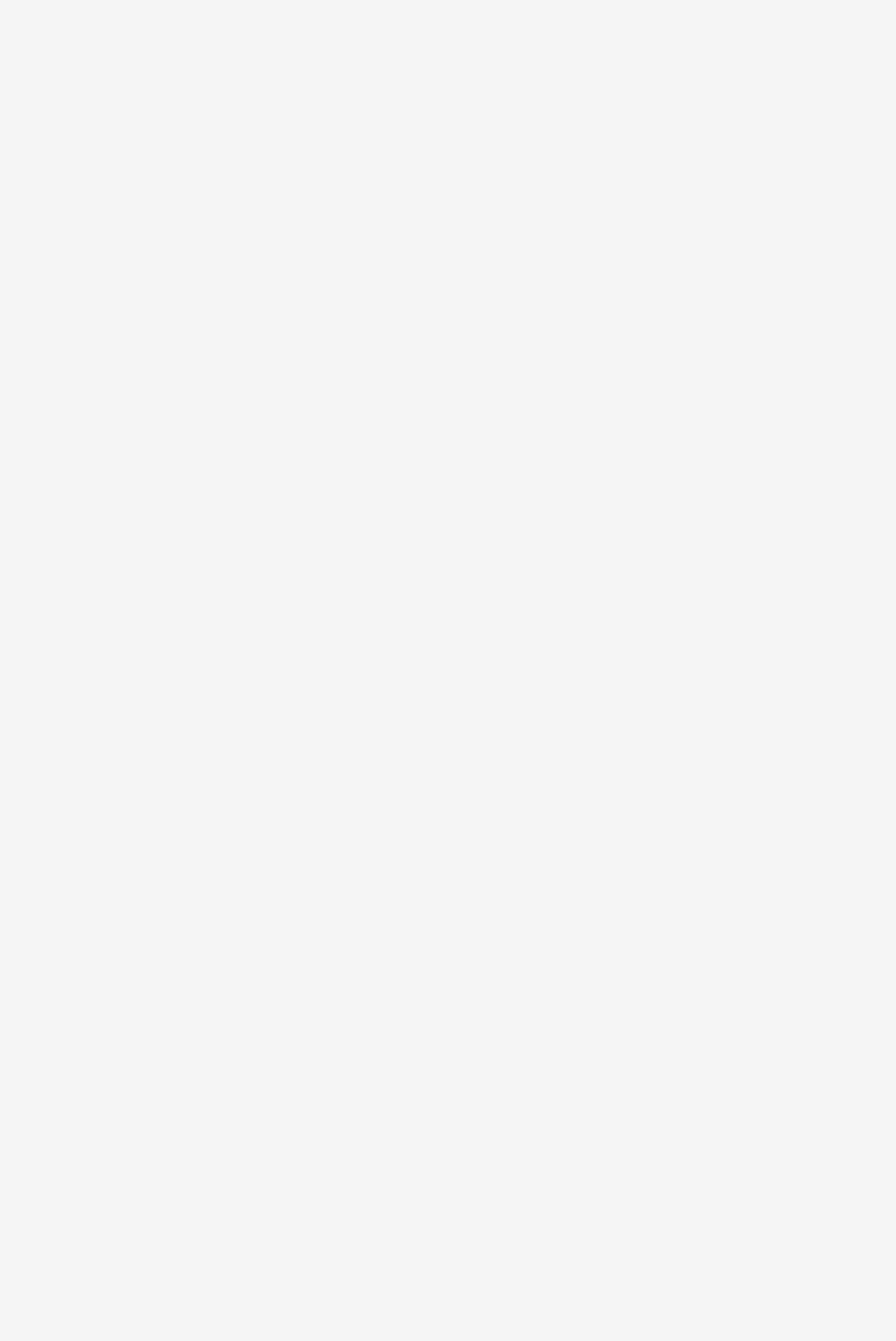
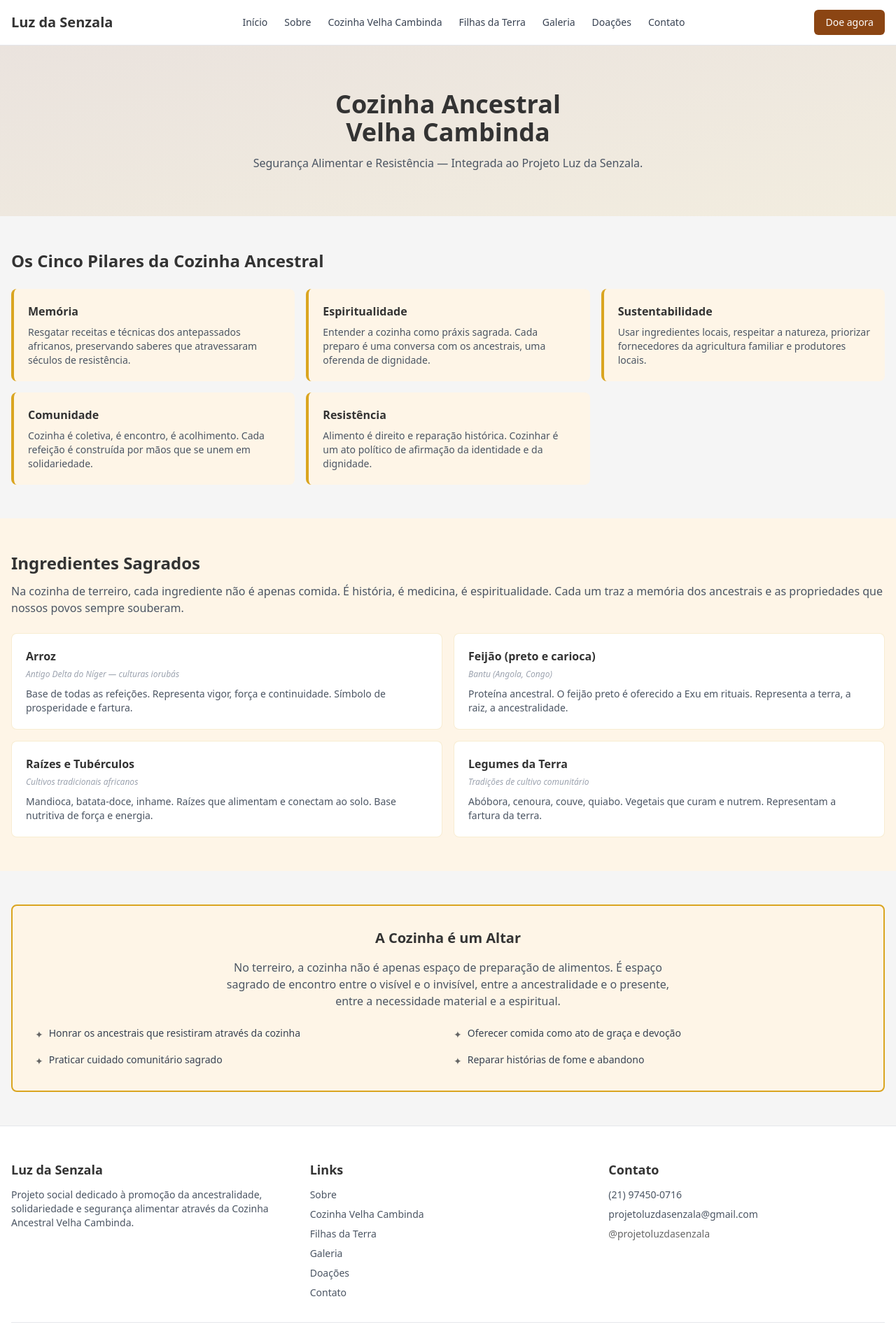
Before and after one commit to matheuuspalma/luz-da-senzala, a React (Vite) app in the folder apps/website/: page /cozinha-velha-cambinda in a window 1280 px wide. Before the commit this address had no page. Shown: the top 1917 px of the page at 70% size. Before the commit the page ends 800 px from the top, so only its background shows below. Built offline with nearby package versions, Linux system fonts and the light colour scheme.

Commit message:
feat: rename Filosofia to Cozinha Velha Cambinda, add Filhas da Terra page with Instagram embed

```diff
--- a/apps/website/src/components/layout/Footer.tsx
+++ b/apps/website/src/components/layout/Footer.tsx
@@ -15,7 +15,8 @@
             <h3 className="mb-3 text-lg font-semibold text-primary">Links</h3>
             <ul className="space-y-2 text-sm text-gray-600">
               <li><a href="/sobre" className="hover:text-primary">Sobre</a></li>
-              <li><a href="/filosofia" className="hover:text-primary">Filosofia</a></li>
+              <li><a href="/cozinha-velha-cambinda" className="hover:text-primary">Cozinha Velha Cambinda</a></li>
+              <li><a href="/filhas-da-terra" className="hover:text-primary">Filhas da Terra</a></li>
               <li><a href="/galeria" className="hover:text-primary">Galeria</a></li>
               <li><a href="/doacoes" className="hover:text-primary">Doações</a></li>
               <li><a href="/contato" className="hover:text-primary">Contato</a></li>
--- a/apps/website/src/components/layout/Header.tsx
+++ b/apps/website/src/components/layout/Header.tsx
@@ -3,7 +3,8 @@
 const navLinks = [
   { to: '/', label: 'Início' },
   { to: '/sobre', label: 'Sobre' },
-  { to: '/filosofia', label: 'Filosofia' },
+  { to: '/cozinha-velha-cambinda', label: 'Cozinha Velha Cambinda' },
+  { to: '/filhas-da-terra', label: 'Filhas da Terra' },
   { to: '/galeria', label: 'Galeria' },
   { to: '/doacoes', label: 'Doações' },
   { to: '/contato', label: 'Contato' },
--- a/apps/website/src/pages/Philosophy.tsx
+++ b/apps/website/src/pages/CozinhaVelhaCambinda.tsx
@@ -1,14 +1,13 @@
-export function Philosophy() {
+export function CozinhaVelhaCambinda() {
   return (
     <div>
       <section className="bg-gradient-to-br from-primary/10 to-secondary/10 py-16">
         <div className="mx-auto max-w-7xl px-4 text-center">
           <h1 className="text-3xl font-bold text-primary md:text-4xl">
-            Filosofia
+            Cozinha Ancestral<br />Velha Cambinda
           </h1>
           <p className="mx-auto mt-3 max-w-2xl text-gray-600">
-            A cozinha como altar, a comida como reza, a solidariedade como
-            reparação social e cuidado sagrado.
+            Segurança Alimentar e Resistência — Integrada ao Projeto Luz da Senzala.
           </p>
         </div>
       </section>
--- /dev/null
+++ b/apps/website/src/pages/FilhasDaTerra.tsx
@@ -0,0 +1,32 @@
+import { InstagramEmbed } from '@/components/InstagramEmbed';
+
+export function FilhasDaTerra() {
+  return (
+    <div>
+      <section className="bg-gradient-to-br from-primary/10 to-secondary/10 py-16">
+        <div className="mx-auto max-w-7xl px-4 text-center">
+          <h1 className="text-3xl font-bold text-primary md:text-4xl">
+            Filhas da Terra
+          </h1>
+          <p className="mx-auto mt-3 max-w-2xl text-gray-600">
+            Em breve — conheça mais sobre este braço do Projeto Luz da Senzala.
+          </p>
+        </div>
+      </section>
+
+      <section className="py-16">
+        <div className="mx-auto max-w-7xl px-4 text-center">
+          <div className="mb-12">
+            <h2 className="text-xl font-bold text-primary">Siga nosso trabalho</h2>
+            <p className="mt-2 text-gray-600">
+              Acompanhe as ações do Filhas da Terra no Instagram
+            </p>
+          </div>
+          <div className="flex justify-center">
+            <InstagramEmbed url="https://www.instagram.com/reel/DZ8bSx-vCrJ/" />
+          </div>
+        </div>
+      </section>
+    </div>
+  );
+}
--- a/apps/website/src/routes/index.tsx
+++ b/apps/website/src/routes/index.tsx
@@ -2,7 +2,8 @@
 import { Layout } from '@/components/layout/Layout';
 import { Home } from '@/pages/Home';
 import { About } from '@/pages/About';
-import { Philosophy } from '@/pages/Philosophy';
+import { CozinhaVelhaCambinda } from '@/pages/CozinhaVelhaCambinda';
+import { FilhasDaTerra } from '@/pages/FilhasDaTerra';
 import { Gallery } from '@/pages/Gallery';
 import { Donations } from '@/pages/Donations';
 import { Contact } from '@/pages/Contact';
@@ -13,7 +14,8 @@
     children: [
       { path: '/', element: <Home /> },
       { path: '/sobre', element: <About /> },
-      { path: '/filosofia', element: <Philosophy /> },
+      { path: '/cozinha-velha-cambinda', element: <CozinhaVelhaCambinda /> },
+      { path: '/filhas-da-terra', element: <FilhasDaTerra /> },
       { path: '/galeria', element: <Gallery /> },
       { path: '/doacoes', element: <Donations /> },
       { path: '/contato', element: <Contact /> },
```
